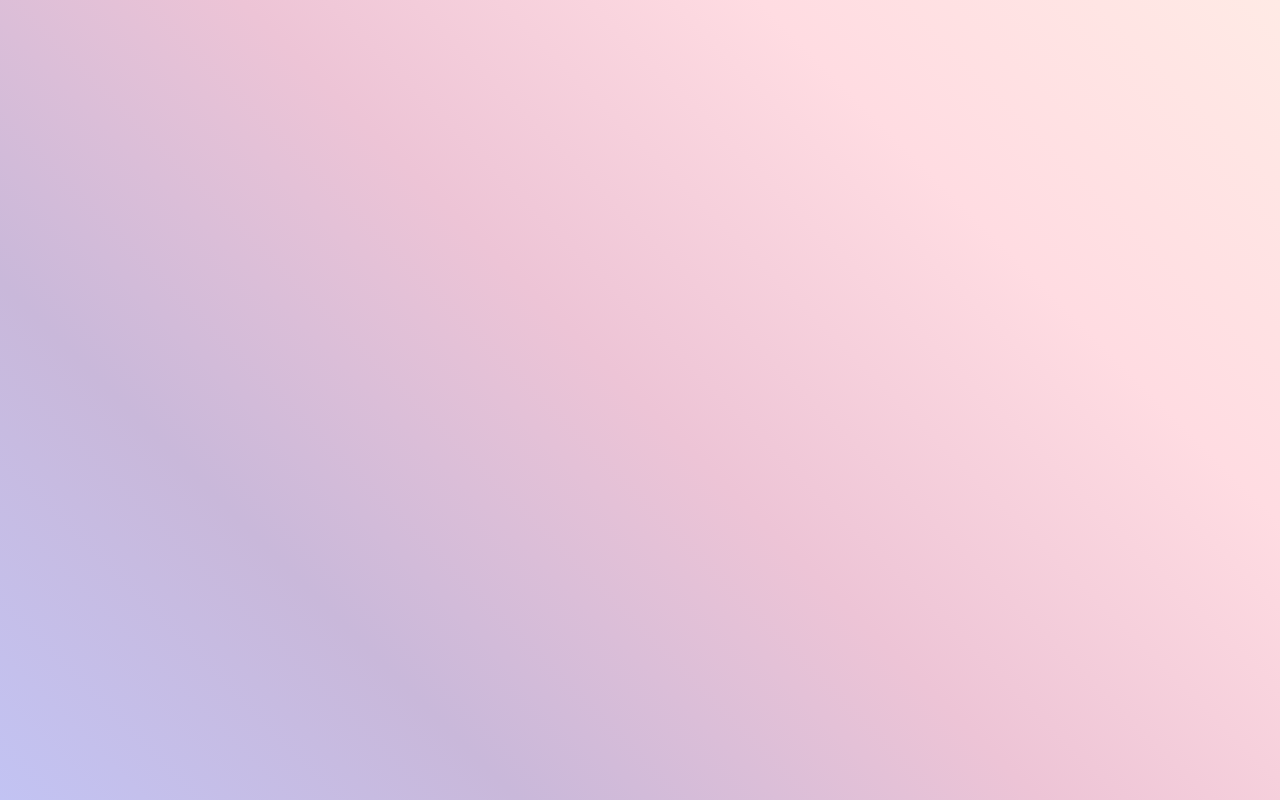
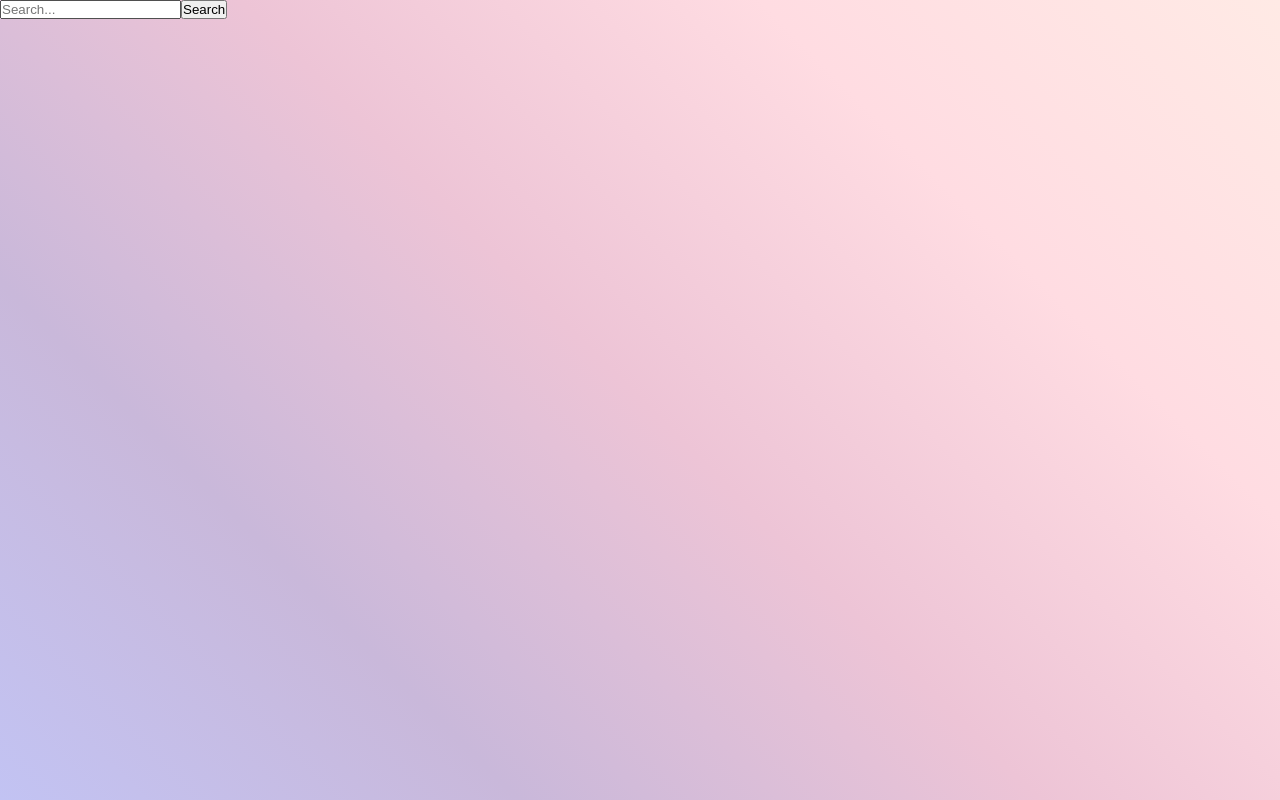
Before and after one commit to ishh97/S47_Ishita_Capstone_Sparkl, a React (Vite) app in the folder client/: page /watchlist/add in a window 1280 px wide. Before the commit this address had no page. Built offline with nearby package versions, Linux system fonts and the light colour scheme; a web font is replaced by a local one.

Commit message:
Some Correction

```diff
--- a/client/src/App.jsx
+++ b/client/src/App.jsx
@@ -10,6 +10,7 @@ import AddBook from './components/AppPages/AddBook.jsx'
 import WatchListPage from './components/AppPages/WatchList.jsx'
 import Blog from './components/AppPages/Blog.jsx'
 import BlogsPage from './components/AppPages/BlogsPage.jsx'
+import AddWatch from './components/AppPages/AddWatch.jsx'
 
 function App() {
 
@@ -25,6 +26,7 @@ function App() {
         <Route path='/watchlist' element={<WatchListPage />}/>
         <Route path='/blogs' element = {<BlogsPage/>} />
         <Route path='/blogs/:id' element={<Blog/>}/>
+        <Route path='/watchlist/add' element={<AddWatch/>}/>
       </Routes>
     </>
   )
--- a/client/src/components/AppPages/AddWatch.jsx
+++ b/client/src/components/AppPages/AddWatch.jsx
@@ -3,7 +3,7 @@ import axios from 'axios';
 
 function AddWatch() {
   const [searchTerm, setSearchTerm] = useState('');
-
+  const [searchResult, setSearchResult] = useState(null);
   const [count, setCount] = useState(1)
 
   const options = {
```
